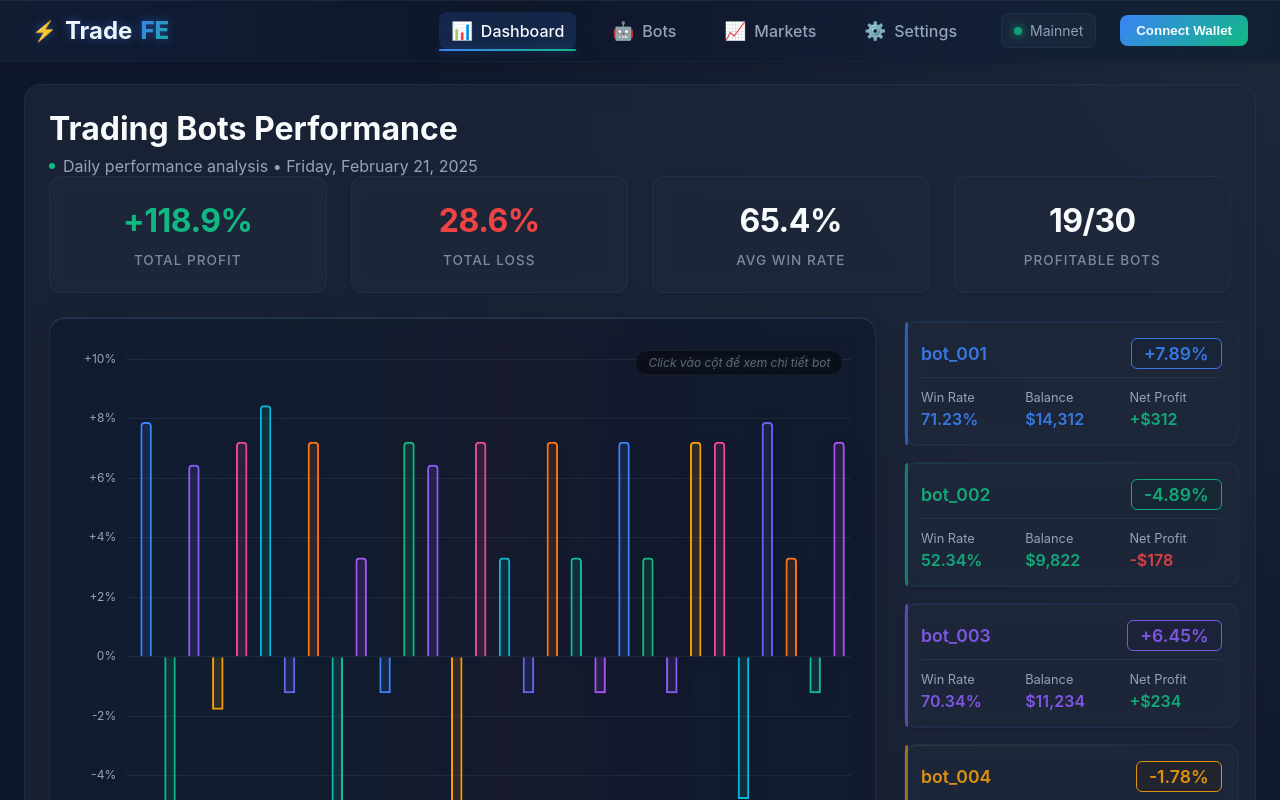
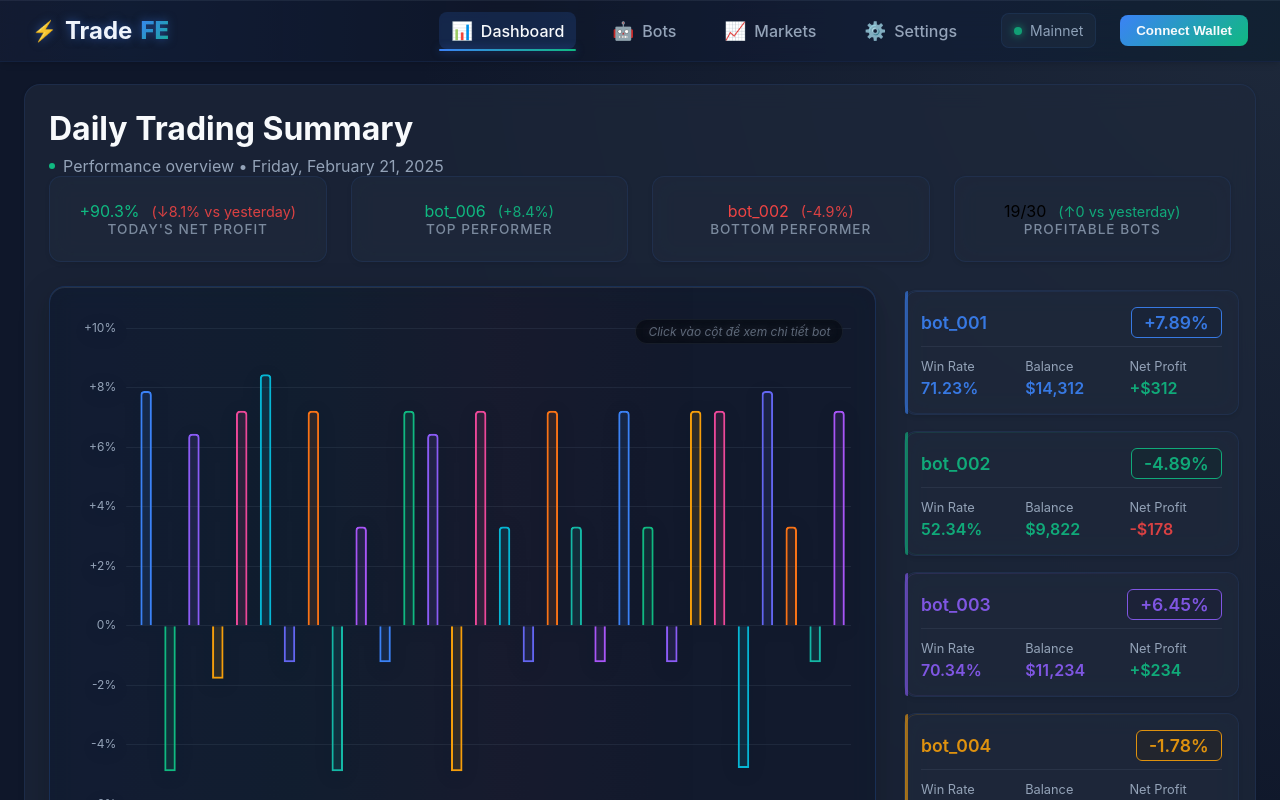
Before and after one commit to Nyxethra/trade-fe, a React (Create React App) app: page / in a window 1280 px wide. Shown: the top 800 px of the page. Built offline with nearby package versions, Linux system fonts and the light colour scheme.

Commit message:
chốt box1

```diff
--- a/src/App.css
+++ b/src/App.css
@@ -186,11 +186,11 @@
 }
 
 .summary-value {
-  font-size: 2rem;
-  font-weight: 700;
-  margin-bottom: 12px;
-  font-family: 'Inter', sans-serif;
-  letter-spacing: -0.5px;
+  display: flex;
+  align-items: center;
+  justify-content: center;
+  flex-wrap: wrap;
+  gap: 4px;
 }
 
 .summary-label {
@@ -208,6 +208,18 @@
 
 .loss {
   color: var(--color-danger);
+}
+
+.change-indicator {
+  font-size: 0.9rem;
+  margin-left: 8px;
+  opacity: 0.9;
+}
+
+.performance-value {
+  font-size: 0.9rem;
+  margin-left: 8px;
+  opacity: 0.9;
 }
 
 .dashboard-container {
--- a/src/App.js
+++ b/src/App.js
@@ -16,9 +16,39 @@ function App() {
     day: 'numeric'
   });
 
-  // Lấy thông tin từ ngày mới nhất của mỗi bot
+  // Get today's and yesterday's stats
+  const todayStats = botsData.map(bot => ({
+    name: bot.name,
+    performance: bot.daily_stats[0].profit_percent
+  }));
+
+  const yesterdayStats = botsData.map(bot => ({
+    name: bot.name,
+    performance: bot.daily_stats[1].profit_percent
+  }));
+
+  // Calculate today's metrics
+  const todayNetProfit = todayStats.reduce((sum, bot) => sum + bot.performance, 0).toFixed(1);
+  const yesterdayNetProfit = yesterdayStats.reduce((sum, bot) => sum + bot.performance, 0).toFixed(1);
+  const netProfitChange = (todayNetProfit - yesterdayNetProfit).toFixed(1);
+
+  // Find top and bottom performers
+  const topPerformer = todayStats.reduce((best, current) =>
+    current.performance > best.performance ? current : best
+  );
+
+  const bottomPerformer = todayStats.reduce((worst, current) =>
+    current.performance < worst.performance ? current : worst
+  );
+
+  // Calculate profitable bots
+  const profitableBotsToday = todayStats.filter(bot => bot.performance > 0).length;
+  const profitableBotsYesterday = yesterdayStats.filter(bot => bot.performance > 0).length;
+  const profitableBotsChange = profitableBotsToday - profitableBotsYesterday;
+
+  // Latest data for bot cards
   const latestBotsData = botsData.map(bot => {
-    const latestStats = bot.daily_stats[0]; // Giả sử daily_stats được sắp xếp mới nhất đầu tiên
+    const latestStats = bot.daily_stats[0];
     return {
       id: bot.name,
       name: bot.name,
@@ -29,11 +59,6 @@ function App() {
     };
   });
 
-  const totalProfit = latestBotsData.reduce((sum, bot) => sum + (bot.performance > 0 ? bot.performance : 0), 0).toFixed(1);
-  const totalLoss = Math.abs(latestBotsData.reduce((sum, bot) => sum + (bot.performance < 0 ? bot.performance : 0), 0)).toFixed(1);
-  const avgWinRate = (latestBotsData.reduce((sum, bot) => sum + parseFloat(bot.winRate), 0) / latestBotsData.length).toFixed(1);
-  const profitableBots = latestBotsData.filter(bot => bot.performance > 0).length;
-
   return (
     <div className="App">
       <TopBar />
@@ -42,16 +67,21 @@ function App() {
           <div className="box">
             <div className="header-section">
               <div>
-                <h1>Trading Bots Performance</h1>
+                <h1>Daily Trading Summary</h1>
                 <p className="subtitle">
-                  Daily performance analysis • {date}
+                  Performance overview • {date}
                 </p>
               </div>
               <StatsSummary
-                totalProfit={totalProfit}
-                totalLoss={totalLoss}
-                avgWinRate={avgWinRate}
-                profitableBots={`${profitableBots}/${latestBotsData.length}`}
+                todayNetProfit={todayNetProfit}
+                todayNetProfitChange={netProfitChange}
+                topPerformer={topPerformer.name}
+                topPerformanceValue={topPerformer.performance.toFixed(1)}
+                bottomPerformer={bottomPerformer.name}
+                bottomPerformanceValue={bottomPerformer.performance.toFixed(1)}
+                profitableBots={profitableBotsToday}
+                totalBots={botsData.length}
+                profitableBotsChange={profitableBotsChange}
               />
             </div>
             <div className="dashboard-container">
--- a/src/components/StatsSummary.js
+++ b/src/components/StatsSummary.js
@@ -1,43 +1,53 @@
 import React from 'react';
 import { COLORS } from '../constants/colors';
 
-function StatsSummary({ totalProfit, totalLoss, avgWinRate, profitableBots }) {
+function StatsSummary({
+  todayNetProfit,
+  todayNetProfitChange,
+  topPerformer,
+  topPerformanceValue,
+  bottomPerformer,
+  bottomPerformanceValue,
+  profitableBots,
+  totalBots,
+  profitableBotsChange
+}) {
   return (
     <div className="stats-summary">
       <div className="summary-item">
+        <div className="summary-value" style={{ color: todayNetProfit >= 0 ? COLORS.status.success : COLORS.status.danger }}>
+          {todayNetProfit >= 0 ? '+' : ''}{todayNetProfit}%
+          <span className="change-indicator" style={{ color: todayNetProfitChange >= 0 ? COLORS.status.success : COLORS.status.danger }}>
+            ({todayNetProfitChange >= 0 ? '↑' : '↓'}{Math.abs(todayNetProfitChange)}% vs yesterday)
+          </span>
+        </div>
+        <div className="summary-label">TODAY'S NET PROFIT</div>
+      </div>
+
+      <div className="summary-item">
         <div className="summary-value" style={{ color: COLORS.status.success }}>
-          +{totalProfit}%
+          {topPerformer}
+          <span className="performance-value">(+{topPerformanceValue}%)</span>
         </div>
-        <div className="summary-label">
-          TOTAL PROFIT
-        </div>
+        <div className="summary-label">TOP PERFORMER</div>
       </div>
 
       <div className="summary-item">
         <div className="summary-value" style={{ color: COLORS.status.danger }}>
-          {totalLoss}%
+          {bottomPerformer}
+          <span className="performance-value">({bottomPerformanceValue}%)</span>
         </div>
-        <div className="summary-label">
-          TOTAL LOSS
-        </div>
+        <div className="summary-label">BOTTOM PERFORMER</div>
       </div>
 
       <div className="summary-item">
-        <div className="summary-value" style={{ color: COLORS.text.primary }}>
-          {avgWinRate}%
+        <div className="summary-value">
+          {profitableBots}/{totalBots}
+          <span className="change-indicator" style={{ color: profitableBotsChange >= 0 ? COLORS.status.success : COLORS.status.danger }}>
+            ({profitableBotsChange >= 0 ? '↑' : '↓'}{Math.abs(profitableBotsChange)} vs yesterday)
+          </span>
         </div>
-        <div className="summary-label">
-          AVG WIN RATE
-        </div>
-      </div>
-
-      <div className="summary-item">
-        <div className="summary-value" style={{ color: COLORS.text.primary }}>
-          {profitableBots}
-        </div>
-        <div className="summary-label">
-          PROFITABLE BOTS
-        </div>
+        <div className="summary-label">PROFITABLE BOTS</div>
       </div>
     </div>
   );
```
